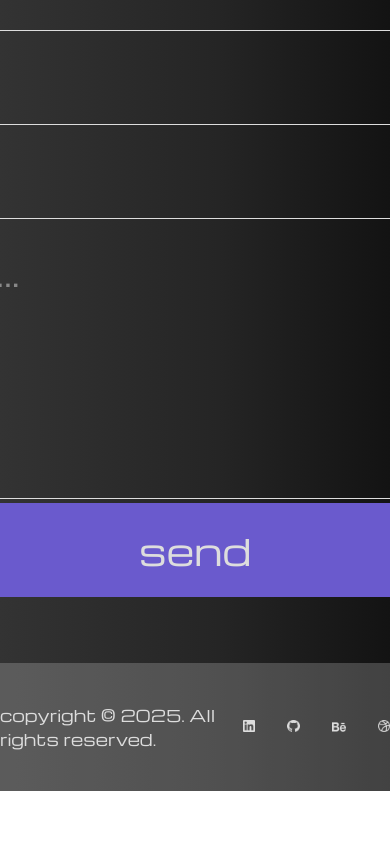
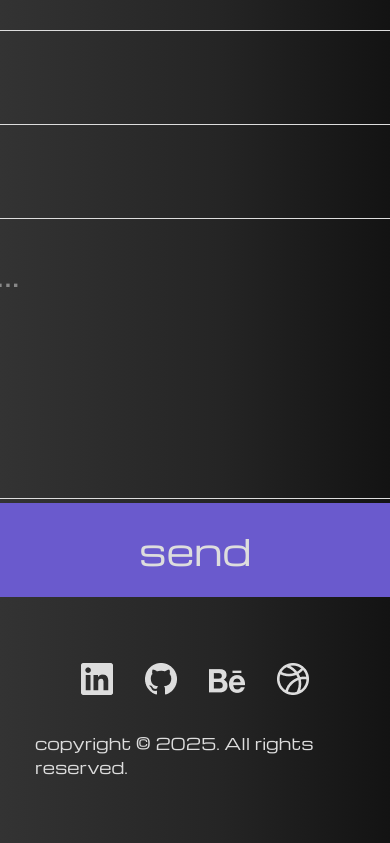
Before and after one commit to johnsonbhaskaran/Portfolio, a React (Vite) app: page / in a window 390 px wide. Shown: the part 4401-5244 px from the top of the page. Before the commit the page ends 5192 px from the top, so only its background shows below. Built offline with nearby package versions, Linux system fonts and the light colour scheme.

Commit message:
Done: RWD tablet

```diff
--- a/src/sections/Footer.jsx
+++ b/src/sections/Footer.jsx
@@ -12,9 +12,9 @@ const Footer = () => {
   const { theme } = useTheme();
 
   return (
-    <div className='flex justify-center items-center bg-white/20 h-32'>
-      <div className='w-5xl'>
-        <div className='flex justify-between items-center'>
+    <div className='flex justify-center items-center pb-16 xl:h-32'>
+      <div className='w-xs md:w-2xl xl:w-5xl'>
+        <div className='flex xl:flex-row flex-col-reverse justify-between items-center gap-8 xl:gap-0'>
           <p>copyright © 2025. All rights reserved.</p>
           <div className='flex gap-8'>
             <a href='https://www.linkedin.com/in/johnsonbhaskaran/'>
```
